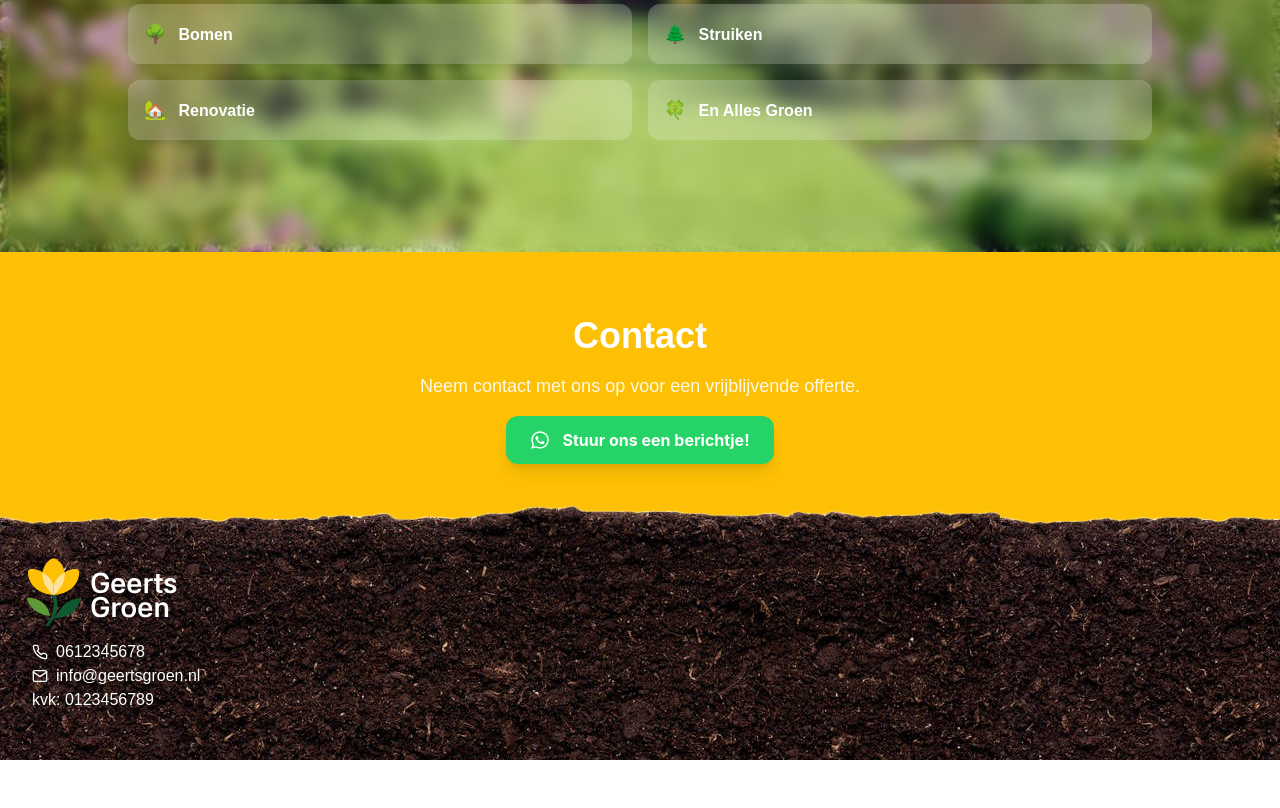
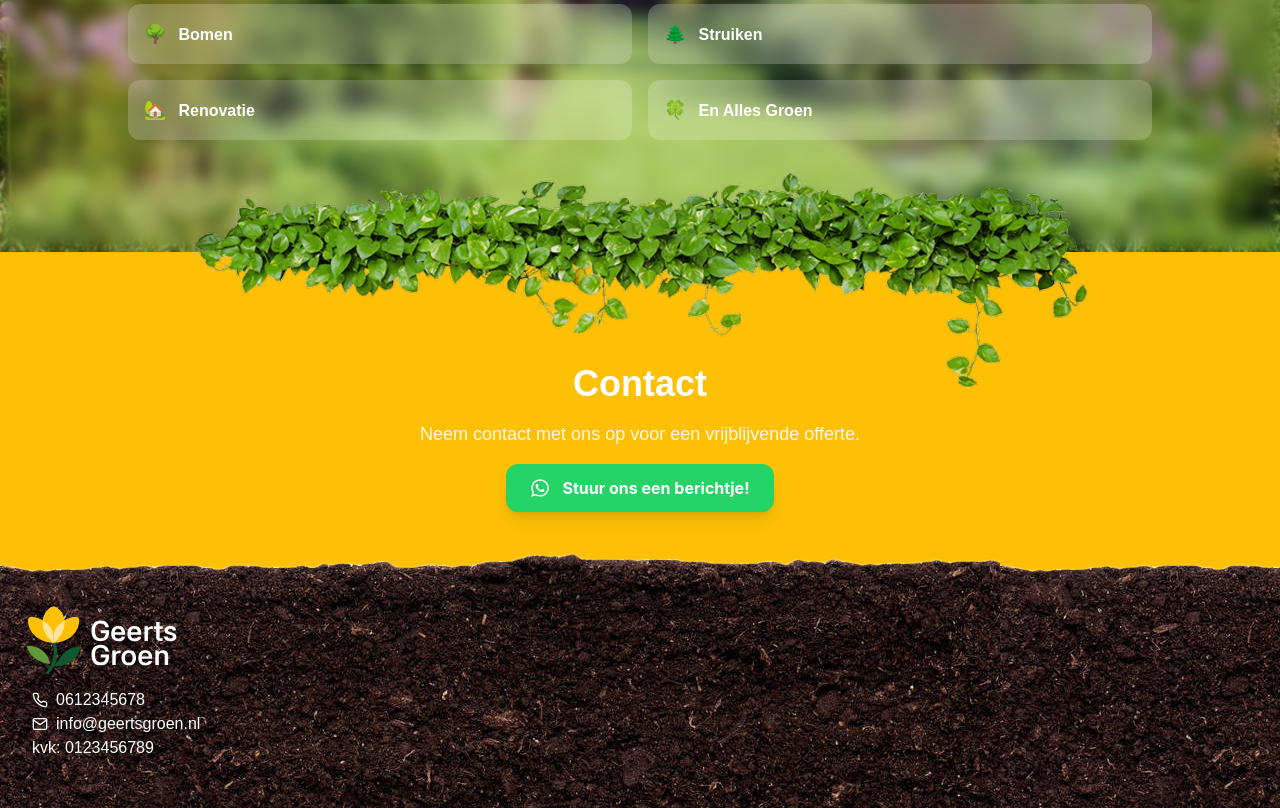
Before and after one commit to carline-sh/geertsgroen, a React (Vite) app: page / in a window 1280 px wide. Shown: the part 1048-1856 px from the top of the page. Before the commit the page ends 1808 px from the top, so only its background shows below. Built offline with nearby package versions, Linux system fonts and the light colour scheme; a web font is replaced by a local one.

Commit message:
add cutetak

```diff
--- a/src/components/Contact.tsx
+++ b/src/components/Contact.tsx
@@ -3,8 +3,21 @@ import { PHONE } from "../config";
 
 export function Contact() {
     return (
-        <div id="contact" className="w-full bg-[#FDC005] scroll-mt-28">
-            <div className="max-w-7xl mx-auto wrap-break-word py-12 md:py-16 text-white flex items-center justify-center px-4">
+        <div id="contact" className="w-full bg-[#FDC005] scroll-mt-28 relative">
+            <div className="absolute left-0 right-0 -top-16 md:-top-20 z-10 pointer-events-none">
+                <div className="max-w-7xl mx-auto px-4 md:px-8">
+                    <div className="max-w-4xl mx-auto">
+                        <img
+                            src="/cutetak.webp"
+                            alt=""
+                            className="w-full h-auto select-none"
+                            draggable={false}
+                            aria-hidden="true"
+                        />
+                    </div>
+                </div>
+            </div>
+            <div className="relative max-w-7xl mx-auto wrap-break-word pt-20 md:pt-28 pb-12 md:pb-16 text-white flex items-center justify-center px-4">
                 <div className="space-y-4 text-center">
                     <h2 className="text-3xl md:text-4xl merriweather-bold">Contact</h2>
                     <p className="text-lg opacity-90">Neem contact met ons op voor een vrijblijvende offerte.</p>
--- a/src/components/Footer.tsx
+++ b/src/components/Footer.tsx
@@ -3,7 +3,7 @@ import { EMAIL, KVK, PHONE } from "../config";
 
 export function Footer() {
     return (
-        <div className="w-full -mt-6" style={{ backgroundImage: `url(/public/grondvoorvoeter.png)` }}>
+        <div className="relative z-20 w-full -mt-6" style={{ backgroundImage: `url(/public/grondvoorvoeter.png)` }}>
             <div className="w-full max-w-7xl mx-auto min-h-48 md:min-h-64 text-white pt-12 px-4">
                 <div className="h-20">
                     <img src="/public/LogoLetterworkWhite.svg" alt="logo" className="h-20 object-contain " />
```
Also changed, not shown: public/cutetak.png (added), public/cutetak.webp (added).
